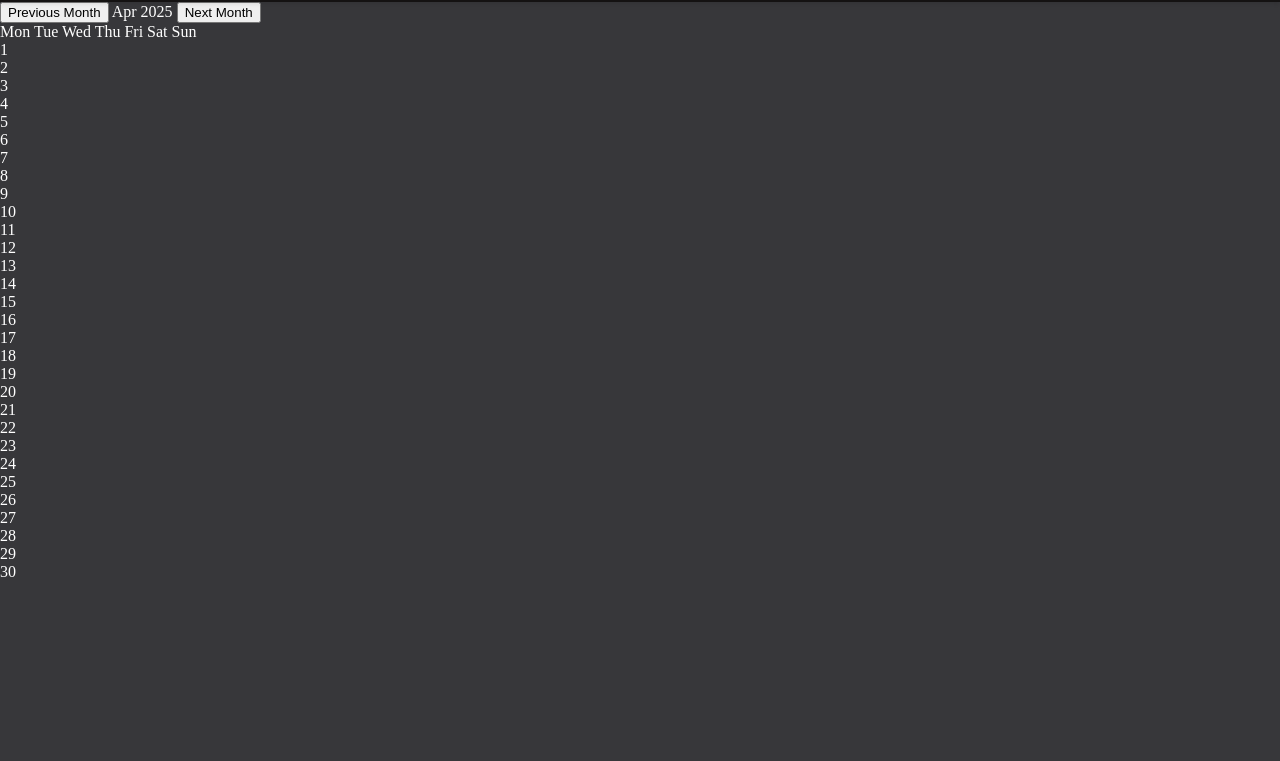
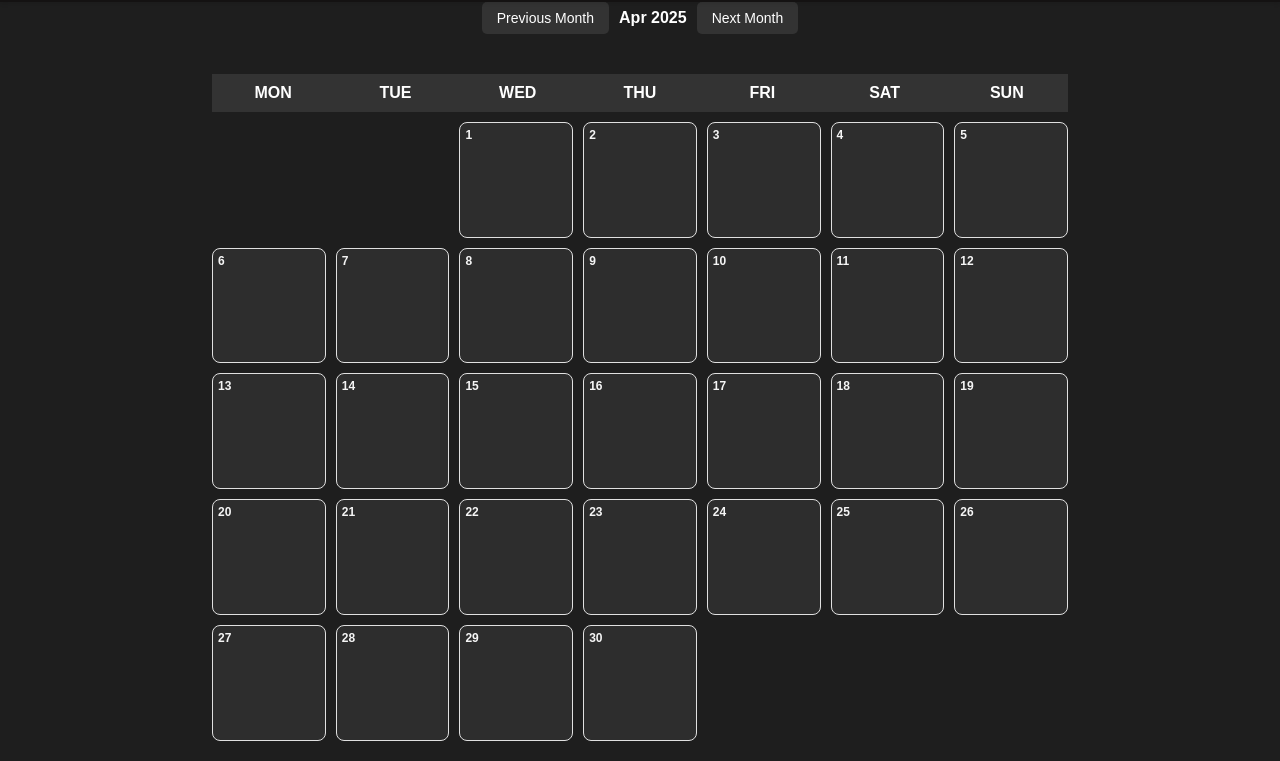
Before and after one commit to Kereyus/Gaico, a plain HTML site: page Site/timeline.html in a window 1280 px wide. Shown: the part 109-870 px from the top of the page. Before the commit the page ends 800 px from the top, so only its background shows below. Drawn offline with Linux system fonts and the light colour scheme; no server answers; sample sign-in values are in the browser's storage; a web font is replaced by a local one.

Commit message:
Update style.css

```diff
--- a/Site/style.css
+++ b/Site/style.css
@@ -733,3 +733,149 @@ html, body {
 .product-owner, .product-manager {
     width: 30%;
 }
+
+
+
+
+
+/* STYLING FOR TIMELINE, DONT TOUCH */
+body {
+  background-color: #1e1e1e; /* Dark background */
+  color: #f5f5f5; /* Light text color */
+  font-family: 'Arial', sans-serif;
+  margin: 0;
+  padding: 0;
+}
+
+/* Calendar container */
+.calendar-container {
+  width: 70%; /* Reduced width to make the calendar smaller */
+  max-width: 1000px; /* Maximum width for the grid */
+  margin: 0 auto; /* Center the calendar container */
+  padding: 20px;
+  box-sizing: border-box;
+}
+
+.calendar-controls {
+  display: flex;
+  justify-content: center;
+  align-items: center;
+  margin-bottom: 20px;
+}
+
+button {
+  background-color: #333;
+  color: #fff;
+  padding: 8px 15px;
+  border: none;
+  border-radius: 5px;
+  cursor: pointer;
+  font-size: 14px;
+  margin: 0 10px;
+  transition: background-color 0.3s ease;
+}
+
+button:hover {
+  background-color: #444;
+}
+
+/* Calendar grid */
+.calendar-grid {
+  display: grid;
+  grid-template-columns: repeat(7, 1fr); /* Keep 7 columns */
+  gap: 10px;
+}
+
+/* Make each calendar day item square-shaped with smaller size */
+.calendar-day-item {
+  background-color: #2d2d2d; /* Gray background for empty days */
+  color: #f5f5f5;
+  padding: 0;
+  border: 1px solid #e0e0e0; /* Light gray border */
+  border-radius: 8px;
+  text-align: center;
+  position: relative;
+  transition: background-color 0.3s ease;
+  display: flex;
+  justify-content: center;
+  align-items: center;
+  height: 0;
+  padding-bottom: 100%; /* Maintain square aspect ratio */
+}
+
+.calendar-day-item:hover {
+  background-color: #444;
+}
+
+.calendar-day-item .date-number {
+  font-size: 12px; /* Further reduced font size for date */
+  font-weight: bold;
+  position: absolute;
+  top: 5px;
+  left: 5px;
+}
+
+/* Task styling inside the calendar grid */
+.task {
+  background-color: #444; /* Darker gray for tasks */
+  color: #d1d1d1; /* Light gray text */
+  padding: 6px;
+  margin-top: 5px;
+  border-radius: 8px;
+  cursor: pointer;
+  font-size: 12px; /* Smaller font size for tasks */
+  text-align: center;
+  transition: background-color 0.3s ease, transform 0.2s ease;
+}
+
+.task:hover {
+  background-color: #1d9d58; /* Green color for hover effect */
+  transform: translateY(-3px);
+  color: white;
+}
+
+/* Task details popup (hover effect) */
+.task-details-popup {
+  position: absolute;
+  background-color: #333;
+  color: #fff;
+  padding: 10px;
+  border-radius: 8px;
+  max-width: 200px;
+  box-shadow: 0 0 10px rgba(0, 0, 0, 0.5);
+  z-index: 1000;
+  display: none;
+}
+
+.task-details-popup strong {
+  color: #1d9d58; /* Green for labels */
+}
+
+.task-details-popup p {
+  margin: 5px 0;
+}
+
+/* Month label */
+#monthLabel {
+  color: #fff;
+  font-size: 16px; /* Smaller font size for the month label */
+  font-weight: bold;
+}
+
+/* Weekday labels */
+.calendar-weekdays {
+  display: flex;
+  justify-content: space-between;
+  margin-bottom: 10px; /* Space between the weekday labels and the calendar days */
+}
+
+.weekday-label {
+  font-weight: bold;
+  text-align: center;
+  padding: 10px;
+  background-color: #333; /* Dark background for the weekday labels */
+  color: white;
+  width: 14%; /* Ensure equal width for each label */
+  text-transform: uppercase;
+}
+/* STYLING FOR TIMELINE ENDS HERE */
```
